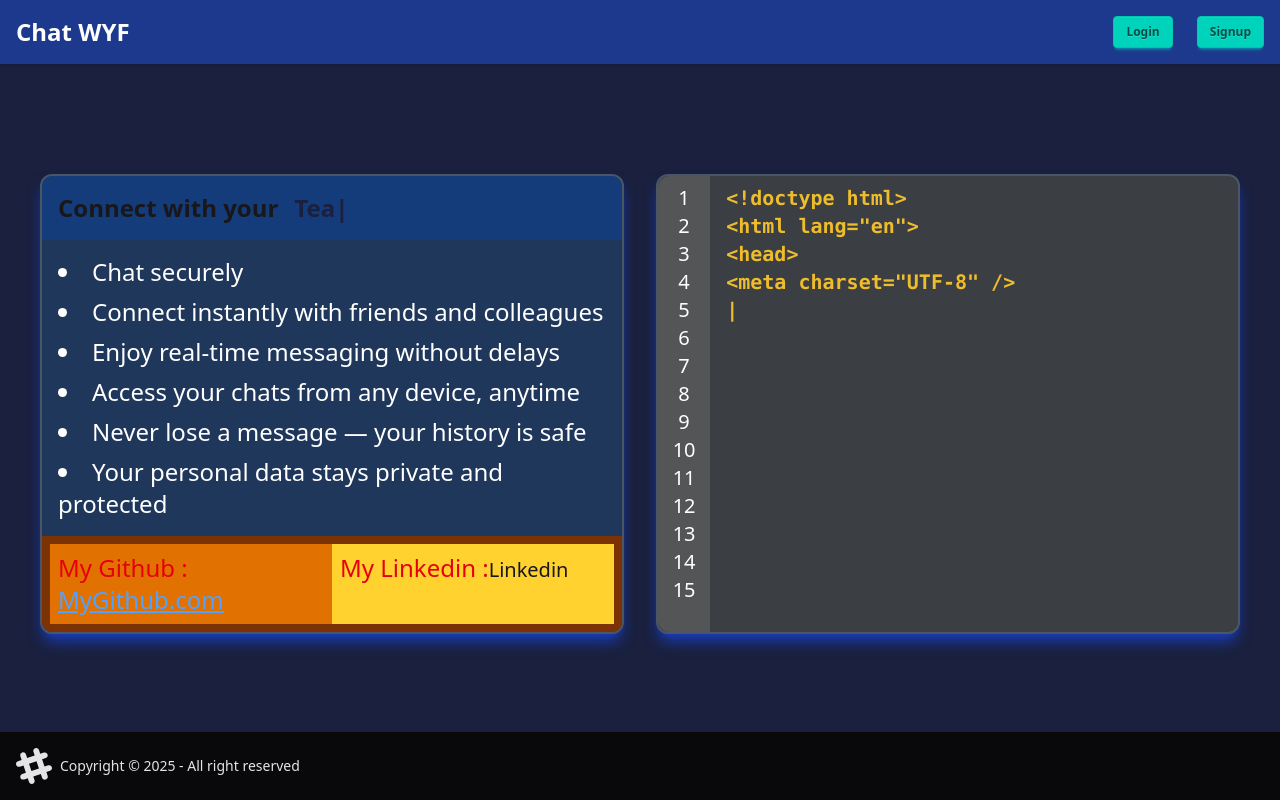
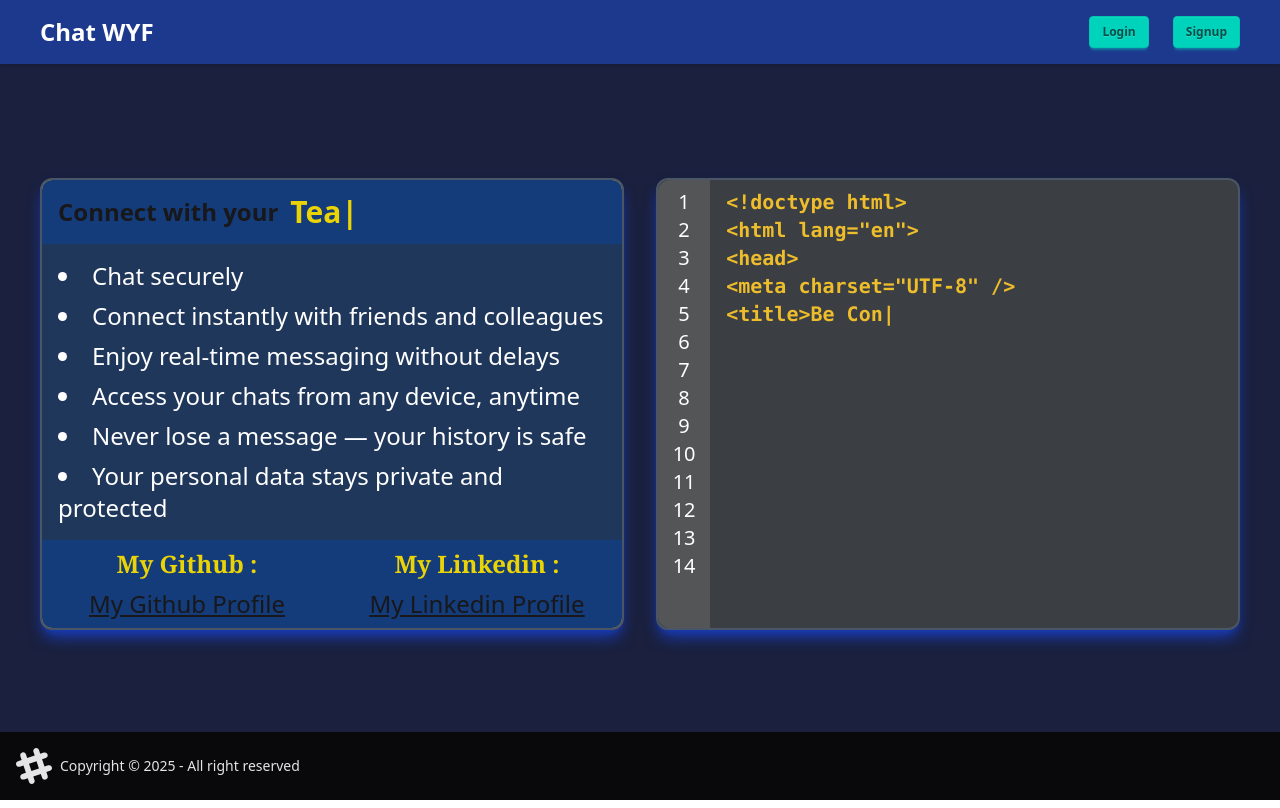
Before and after one commit to MkumarMonu/Chat_Website, a React (Vite) app: page / in a window 1280 px wide. Built offline with nearby package versions, Linux system fonts and the light colour scheme; no server answers.

Commit message:
working on ui

```diff
--- a/src/components/HighlightText.jsx
+++ b/src/components/HighlightText.jsx
@@ -1,7 +1,14 @@
 import React from "react";
 
-function HighlightText({ text }) {
-  return <span className="text-2xl text-red-600">{text}</span>;
+function HighlightText({ text, textColor }) {
+  return (
+    <span
+      style={{ color: textColor }}
+      className={`text-2xl font-serif font-bold`}
+    >
+      {text}
+    </span>
+  );
 }
 
 export default HighlightText;
--- a/src/components/Navbar.jsx
+++ b/src/components/Navbar.jsx
@@ -14,7 +14,7 @@ function Navbar() {
   };
 
   return (
-    <div className="navbar bg-blue-900 text-white px-4 shadow-sm h-14">
+    <div className="navbar bg-blue-900 text-white px-4 lg:px-10 shadow-sm h-14">
       {/* Left: Brand */}
       <div className="flex-1">
         <Link className="text-2xl font-bold" to="/home">
--- a/src/index.css
+++ b/src/index.css
@@ -5,3 +5,7 @@
 .loader {
   border-color: #ffffff transparent transparent transparent;
 }
+
+*{
+  font-style:  serif sans;
+}
--- a/src/pages/Default.jsx
+++ b/src/pages/Default.jsx
@@ -1,119 +1,22 @@
-// import React from "react";
-// import { TypeAnimation } from "react-type-animation";
-// import HighlightText from "../components/HighlightText";
-// import { Link } from "react-router-dom";
-
-// function Default() {
-//   let codeBlock = `<!doctype html>\n<html lang="en">\n<head>\n<meta charset="UTF-8" />\n`;
-//   return (
-//     <div className="flex  w-[100%] h-[86vh] justify-center">
-//       <div className="flex w-[75%] gap-4 h-full items-center ">
-//         {/*  Left section */}
-//         <div className="  h-2/3 w-1/2   bg-green-900 border-gray-600 border-2 rounded-lg shadow-lg shadow-blue-800">
-//           <div className="flex  items-center  gap-2 p-2 bg-[#437d37] rounded-t-lg">
-//             <h1 className="text-2xl font-semibold p-2 ">Connect with your</h1>
-//             <span className="text-1xl font-bold text-[#1a203d]">
-//               <TypeAnimation
-//                 preRenderFirstString={true}
-//                 sequence={[
-//                   500,
-//                   " Friends", // initially rendered starting point
-//                   1000,
-//                   " Family",
-//                   1000,
-//                   " Colleagues",
-//                   1000,
-//                   " Team",
-//                   500,
-//                 ]}
-//                 speed={50}
-//                 style={{ fontSize: "2em" }}
-//                 repeat={Infinity}
-//               />
-//             </span>
-//           </div>
-
-//           <div className="flex flex-col gap-2 p-2 text-2xl">
-//             <ul className="list-disc list-inside text-white space-y-2">
-//               <li>Chat securely </li>
-//               <li>Connect instantly with friends and colleagues</li>
-//               <li>Enjoy real-time messaging without delays</li>
-//               <li>Access your chats from any device, anytime</li>
-//               <li>Never lose a message — your history is safe</li>
-//               <li>Your personal data stays private and protected</li>
-//             </ul>
-//           </div>
-
-//           <div className="grid grid-rows-4  bg-amber-900  p-2 ">
-//             <div className="row-span-2 grid-rows-1 bg-amber-600">
-//               <HighlightText text={"My Github :"} />
-//               <div className="text-2xl underline text-blue-400">
-//                 <Link to="https://github.com/MkumarMonu">MyGithub.com</Link>
-//               </div>
-//             </div>
-//             <div className="row-span-2 bg-amber-300">
-//               <HighlightText text={"My Linkedin :"} />
-//               <Link to="https://www.linkedin.com/in/monu-kumar-219lp/">
-//                 Linkedin
-//               </Link>
-//             </div>
-//           </div>
-//         </div>
-
-//         {/*  Right section */}
-//         <div className="flex h-1/2 w-1/2 p-2 bg-blue-900  border-gray-600 border-2 rounded-lg shadow-lg shadow-blue-800">
-//           <div className="flex flex-col w-[10%] text-2xl">
-//             <p>1</p>
-//             <p>2</p>
-//             <p>3</p>
-//             <p>4</p>
-//             <p>5</p>
-//             <p>6</p>
-//             <p>7</p>
-//             <p>8</p>
-//             <p>9</p>
-//             <p>10</p>
-//           </div>
-
-//           <div className=" w-[90%] gap-2 text-2xl font-semibold font-mono text-yellow-500 ">
-//             <TypeAnimation
-//               style={{
-//                 whiteSpace: "pre-line",
-//                 // height: "195px",
-//                 display: "block",
-//               }}
-//               sequence={[codeBlock, 1000, ""]}
-//               repeat={Infinity}
-//               omitDeletionAnimation={true}
-//             />
-//           </div>
-//         </div>
-//       </div>
-//     </div>
-//   );
-// }
-
-// export default Default;
-
 import React from "react";
 import { TypeAnimation } from "react-type-animation";
 import HighlightText from "../components/HighlightText";
 import { Link } from "react-router-dom";
 
 function Default() {
-  let codeBlock = `<!doctype html>\n<html lang="en">\n<head>\n<meta charset="UTF-8" />\n`;
+  let codeBlock = `<!doctype html>\n<html lang="en">\n<head>\n<meta charset="UTF-8" />\n<title>Be Connected</title>\n</head>\n <body>\n<div id="root"></div>\n<script type="module" src="/src/main.jsx"></script>\n</body>\n</html>`;
 
   return (
     <div className="flex min-h-[85vh] justify-center items-center p-4 lg:p-10 ">
       <div className="grid grid-cols-1 content-center lg:grid-cols-2 w-full h-full  gap-6 lg:gap-8 ">
         {/* Left section */}
-        <div className="w-full  bg-[#20375c] border-gray-600 border-2 rounded-xl shadow-lg shadow-blue-800  overflow-hidden">
+        <div className="w-full h-full bg-amber-400 border-gray-600 border-2 rounded-xl shadow-lg shadow-blue-800  overflow-hidden">
           {/* Header */}
-          <div className="flex flex-wrap items-center gap-2 p-2 bg-[#143b7a] rounded-t-lg">
+          <div className="flex flex-wrap items-center gap-1 p-2 bg-[#143b7a] rounded-t-lg">
             <h1 className="text-lg sm:text-xl md:text-2xl font-semibold p-2">
               Connect with your
             </h1>
-            <span className="text-lg sm:text-xl md:text-2xl font-bold text-[#1a203d]">
+            <span className="text-lg  sm:text-xl md:text-3xl font-bold text-[#ebd405]">
               <TypeAnimation
                 preRenderFirstString={true}
                 sequence={[
@@ -135,7 +38,7 @@ function Default() {
           </div>
 
           {/* Features list */}
-          <div className="flex flex-col gap-2 p-4 text-base sm:text-lg md:text-2xl flex-grow">
+          <div className="flex flex-col bg-[#20375c] gap-2 p-4 text-base sm:text-lg md:text-2xl flex-grow">
             <ul className="list-disc list-inside text-white space-y-2">
               <li>Chat securely</li>
               <li>Connect instantly with friends and colleagues</li>
@@ -147,29 +50,35 @@ function Default() {
           </div>
 
           {/* Links */}
-          <div className="grid  grid-cols-2 bg-amber-900 p-2">
-            <div className=" bg-amber-600 p-2">
-              <HighlightText text={"My Github :"} />
-              <div className="text-base sm:text-lg md:text-2xl underline text-blue-400 break-words">
+          <div className="grid  grid-cols-2 py-2 bg-[#143b7a]">
+            <div className="grid grid-rows-2 gap-2 place-content-center ">
+              <div className="text-center">
+                <HighlightText text={"My Github :"} textColor={"#ebd405"} />
+              </div>
+              <div className="text-base sm:text-lg md:text-2xl underline  break-words">
                 <Link
                   to="https://github.com/MkumarMonu"
                   target="_blank"
                   rel="noopener noreferrer"
                 >
-                  MyGithub.com
+                  My Github Profile
                 </Link>
               </div>
             </div>
-            <div className=" bg-amber-300 p-2">
-              <HighlightText text={"My Linkedin :"} />
+
+            <div className="grid grid-rows-2 gap-2 place-content-center  ">
+              <div className="text-center">
+                <HighlightText text={"My Linkedin :"} textColor={"#ebd405"} />
+              </div>
+              <div className="text-base sm:text-lg md:text-2xl underline  break-words">
                 <Link
                   to="https://www.linkedin.com/in/monu-kumar-219lp/"
                   target="_blank"
                   rel="noopener noreferrer"
-                className="text-base sm:text-lg md:text-xl"
                 >
-                Linkedin
+                  My Linkedin Profile
                 </Link>
+              </div>
             </div>
           </div>
         </div>
@@ -179,7 +88,7 @@ function Default() {
           {/* <div className="flex  w-full"> */}
           {/* Line numbers */}
           <div className="flex flex-col items-center w-[9%] text-xs sm:text-sm md:text-xl rounded-l-xl bg-[#535557] text-white pt-2">
-            {[...Array(15)].map((_, i) => (
+            {[...Array(14)].map((_, i) => (
               <p key={i}>{i + 1}</p>
             ))}
           </div>
```
Lines whose indentation alone changed are shown as unchanged.
